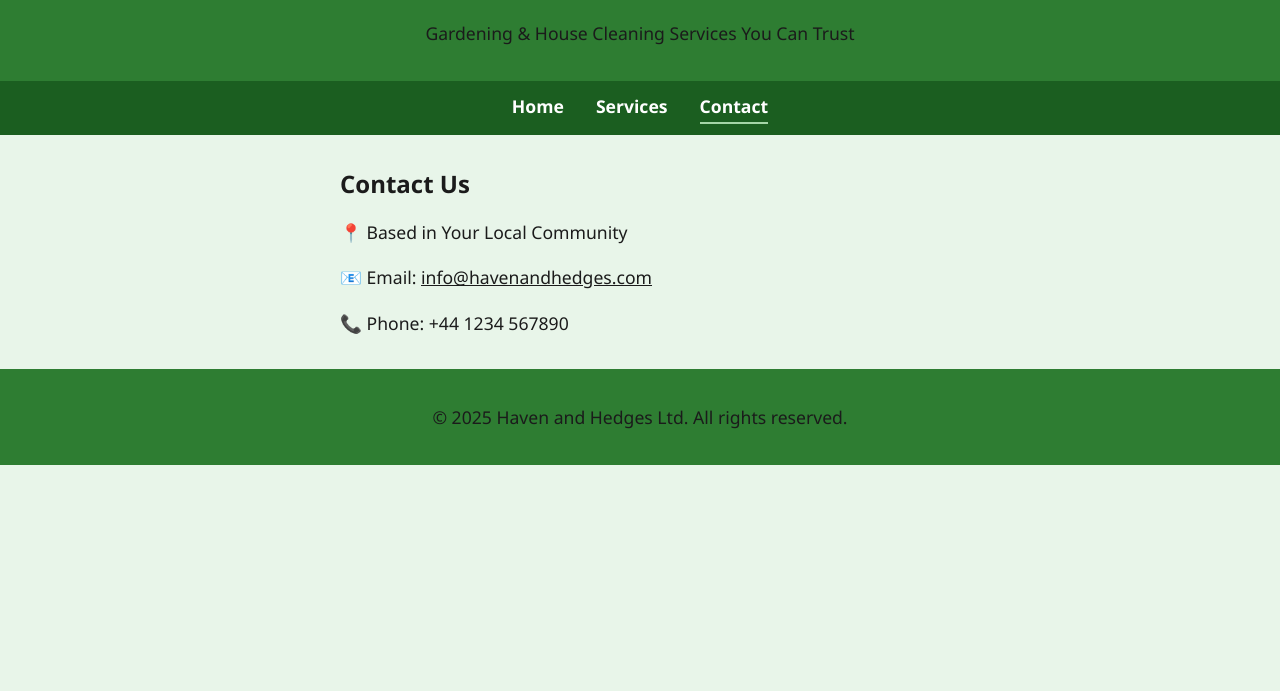
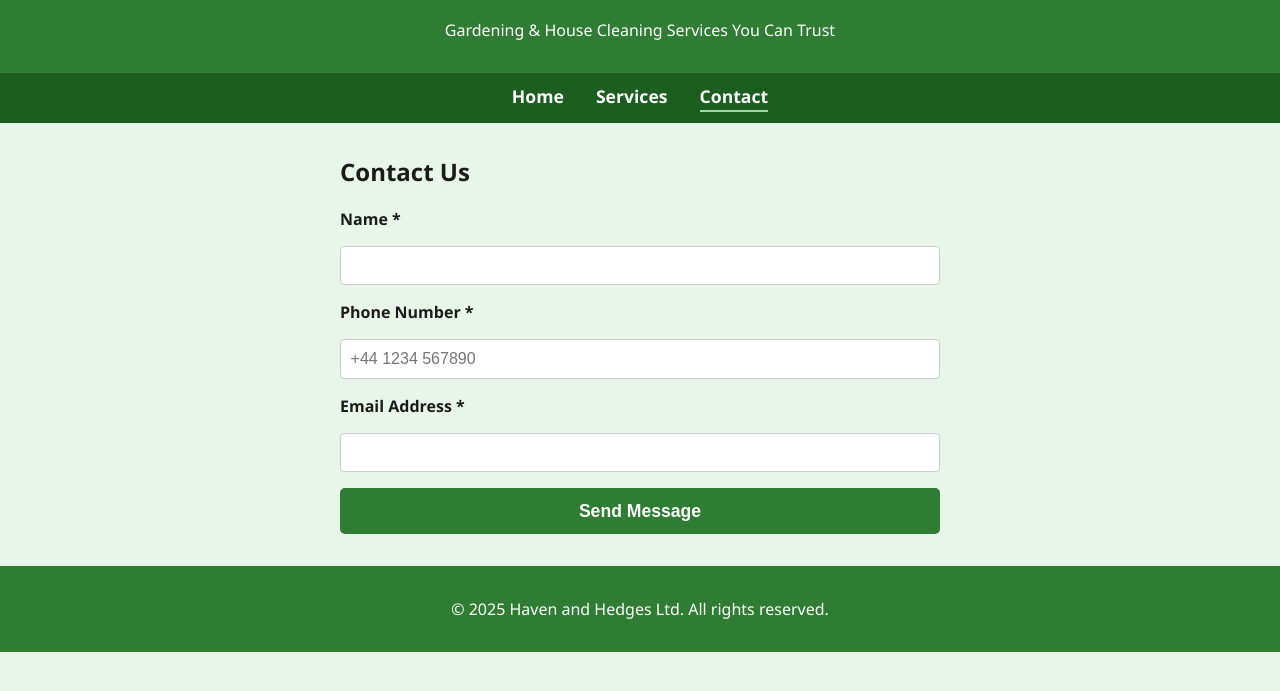
Before and after one commit to N177HU/havenhedge, a plain HTML site: page contact.html in a window 1280 px wide. Shown: the part 83-774 px from the top of the page. Drawn offline with Linux system fonts and the light colour scheme.

Commit message:
Update contact.html

```diff
--- a/contact.html
+++ b/contact.html
@@ -3,14 +3,13 @@
 <head>
   <meta charset="UTF-8" />
   <meta name="viewport" content="width=device-width, initial-scale=1" />
-  <title>Haven and Hedges Ltd - Contact</title>
+  <title>Contact - Haven and Hedges Ltd</title>
   <style>
     body {
       font-family: 'Segoe UI', Tahoma, Geneva, Verdana, sans-serif;
       margin: 0; padding: 0;
       background-color: #e8f5e9;
       color: #1b1b1b;
-      overflow-x: hidden;
     }
     header, footer {
       background-color: #2E7D32;
@@ -53,16 +52,34 @@
       opacity: 0;
       animation: fadeIn 1s forwards ease-in;
     }
-    h2 {
-      margin-bottom: 1rem;
+    form {
+      display: flex;
+      flex-direction: column;
+      gap: 1rem;
     }
-    p, a {
+    label {
+      font-weight: 600;
+    }
+    input, textarea {
+      padding: 0.6rem;
+      font-size: 1rem;
+      border-radius: 4px;
+      border: 1px solid #ccc;
+      resize: vertical;
+    }
+    button {
+      background-color: #2E7D32;
+      color: white;
+      border: none;
+      padding: 0.8rem 1.2rem;
       font-size: 1.1rem;
-      line-height: 1.6;
-      color: #1b1b1b;
+      font-weight: 700;
+      border-radius: 5px;
+      cursor: pointer;
+      transition: background-color 0.3s ease;
     }
-    a:hover {
-      color: #2E7D32;
+    button:hover {
+      background-color: #1b5e20;
     }
     @keyframes fadeIn {
       to {
@@ -85,9 +102,18 @@
 
   <main>
     <h2>Contact Us</h2>
-    <p>📍 Based in Your Local Community</p>
-    <p>📧 Email: <a href="mailto:info@havenandhedges.com">info@havenandhedges.com</a></p>
-    <p>📞 Phone: +44 1234 567890</p>
+    <form action="https://formspree.io/f/your-form-id" method="POST">
+      <label for="name">Name *</label>
+      <input type="text" id="name" name="name" required />
+
+      <label for="phone">Phone Number *</label>
+      <input type="tel" id="phone" name="phone" required pattern="[\d\s\-\+\(\)]+" placeholder="+44 1234 567890"/>
+
+      <label for="email">Email Address *</label>
+      <input type="email" id="email" name="_replyto" required />
+
+      <button type="submit">Send Message</button>
+    </form>
   </main>
 
   <footer>
```
